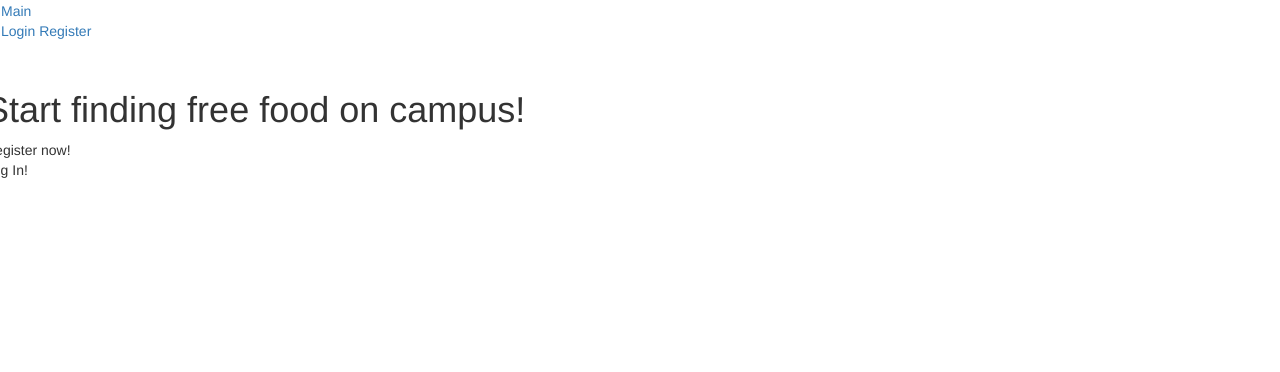
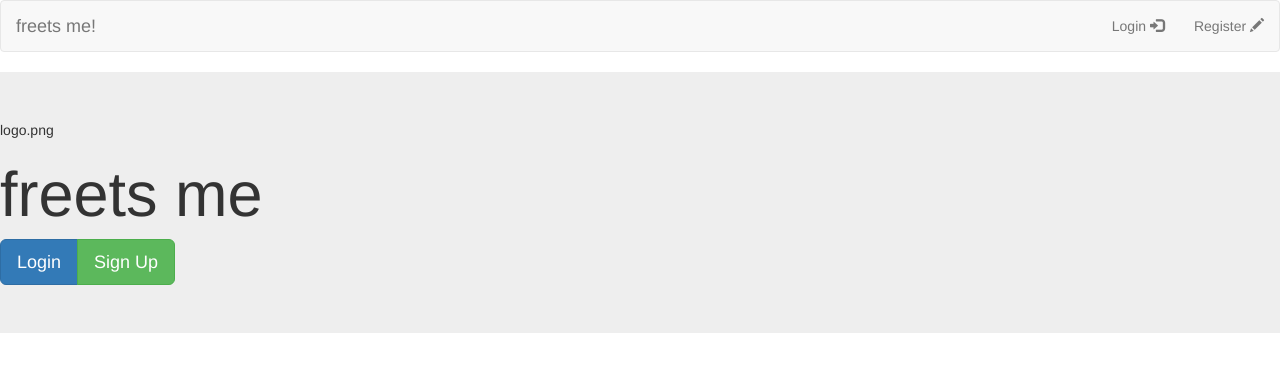
Before and after one commit to foodsnag/foodsnag-web, a Flask app: page / in a window 1280 px wide. Shown: the top 372 px of the page. Run offline with Flask 2, Linux system fonts and the light colour scheme; some libraries are stand-ins or nearby versions.

Commit message:
Update index and base bootstrap

```diff
--- a/app/templates/base.html
+++ b/app/templates/base.html
@@ -9,41 +9,62 @@
 
 {% block navbar %}
 
-<nav class="navbar">
+<nav class="navbar navbar-default">
+  <div class="container-fluid">
 
-  <a class="title item" href="{{ url_for('main.index') }}">
-    <i class="home icon"></i>Main
-  </a>
+    <div class="navbar-header">
+      <a class="navbar-brand" href="#">freets me!</a>
+    </div>
 
-  <div class="right menu">
-    {% if current_user.is_authenticated() %}
-      <div class="ui dropdown item">
-        <a class="item" href="{{ url_for('main.user', username=current_user.username) }}">
-          {{ current_user.username }}<i class="icon dropdown"></i>
+    <ul class="nav navbar-nav navbar-right">
+
+      <!-- Profile options if user is authenticated -->
+      {% if current_user.is_authenticated() %}
+
+        <a class="dropdown-toggle" data-toggle="dropdown" href="#" role="button" aria-expanded="false">
+          Dropdown <span class="caret"></span>
         </a>
-        <div class="menu">
-          <a class="item" href="{{ url_for('main.edit_profile') }}">
-            <i class="settings icon"></i> Edit Profile
-          </a>
-          <a class="item" href="{{ url_for('auth.logout') }}">
-            <i class="sign out icon"></i> Account Settings
-          </a>
-        </div>
-      </div><!-- dropdown -->
-    {% else %}
-      <a class="item" href="{{ url_for('auth.login') }}">
-        <i class="sign in icon"></i> Login
-      </a>
 
-      <a class="item" href="{{ url_for('auth.register') }}">
-        <i class="add user icon"></i> Register
-      </a>
-    {% endif %}
+        <li class="dropdown-menu" role="dropdown">
+          <a href="#" class="dropdown-toggle" data-toggle="dropdown" role="button" aria-expanded="false">
+            <span class="glyphicon glyphicon-user" aria-hidden="true"></span>
+            {{ current_user.username }}
+          <span class="caret"></span></a>
+          <ul class="dropdown-menu" role="menu">
+            <li>
+              <span class="glyphicon glyphicon-th-large" aria-hidden="true"></span>
+              <a href={{ url_for('main.user', username=current_user.username) }}>View Profile</a>
+            </li>
+            <li>
+              <a href="{{ url_for('main.edit_profile') }}">>Edit Profile</a>
+              <span class="glyphicon glyphicon-cog" aria-hidden="true"></span>
+            </li>
+            <li class="divider"></li>
+            <li>
+              <a href="{{ url_for('auth.logout') }}"}>Logout</a>
+              <span class="glyphicon glyphicon-off" aria-hidden="true"></span>
+            </li>
+          </ul>
+        </li>
 
-  </div>
-</nav> <!-- menu -->
+      {% else %}
 
-{% endblock %}
+        <li><a  href="{{ url_for('auth.login') }}">
+          Login
+          <span class="glyphicon glyphicon-log-in" aria-hidden="true"></span>
+        </a></li>
+
+        <li><a class="item" href="{{ url_for('auth.register') }}">
+          Register
+          <span class="glyphicon glyphicon-pencil" aria-hidden="true"></span>
+        </a></li>
+
+      {% endif %}
+    </ul>
+  </div><!-- /.container-fluid -->
+</nav>
+
+{% endblock %}<!-- / navbar _-->
 
 {% block content %}
 
--- a/app/templates/index.html
+++ b/app/templates/index.html
@@ -17,20 +17,17 @@
 {% else %}
 
   <!-- Register/Sign in -->
-  <div class="row">
-    <div class="column">
-      <div class="ui message main">
+  <div class="jumbotron">
+    logo.png
+    <h1>freets me</h1>
 
-        <h1 class="ui center aligned header">Start finding free food on campus!</h1>
-
-        <div class="massive ui buttons">
-          <div class="blue ui button">Register now!</div>
-          <div class="or"></div>
-          <div class="ui positive button">Log In!</div>
-        </div>
-
+    <div class="text-block">
+      <div class="btn-group btn-group-lg" role="group">
+      <button type="button" class="btn btn-primary">Login</button>
+      <button type="button" class="btn btn-success">Sign Up</button>
       </div>
     </div>
+
   </div>
 
 
@@ -43,7 +40,7 @@
           <h4 class="modal-title" id="login-modal">Login</h4>
         </div>
         <div class="modal-body">
-          {{ wtf.quick_form(loginForm) }}
+
         </div>
       </div>
     </div>
```
